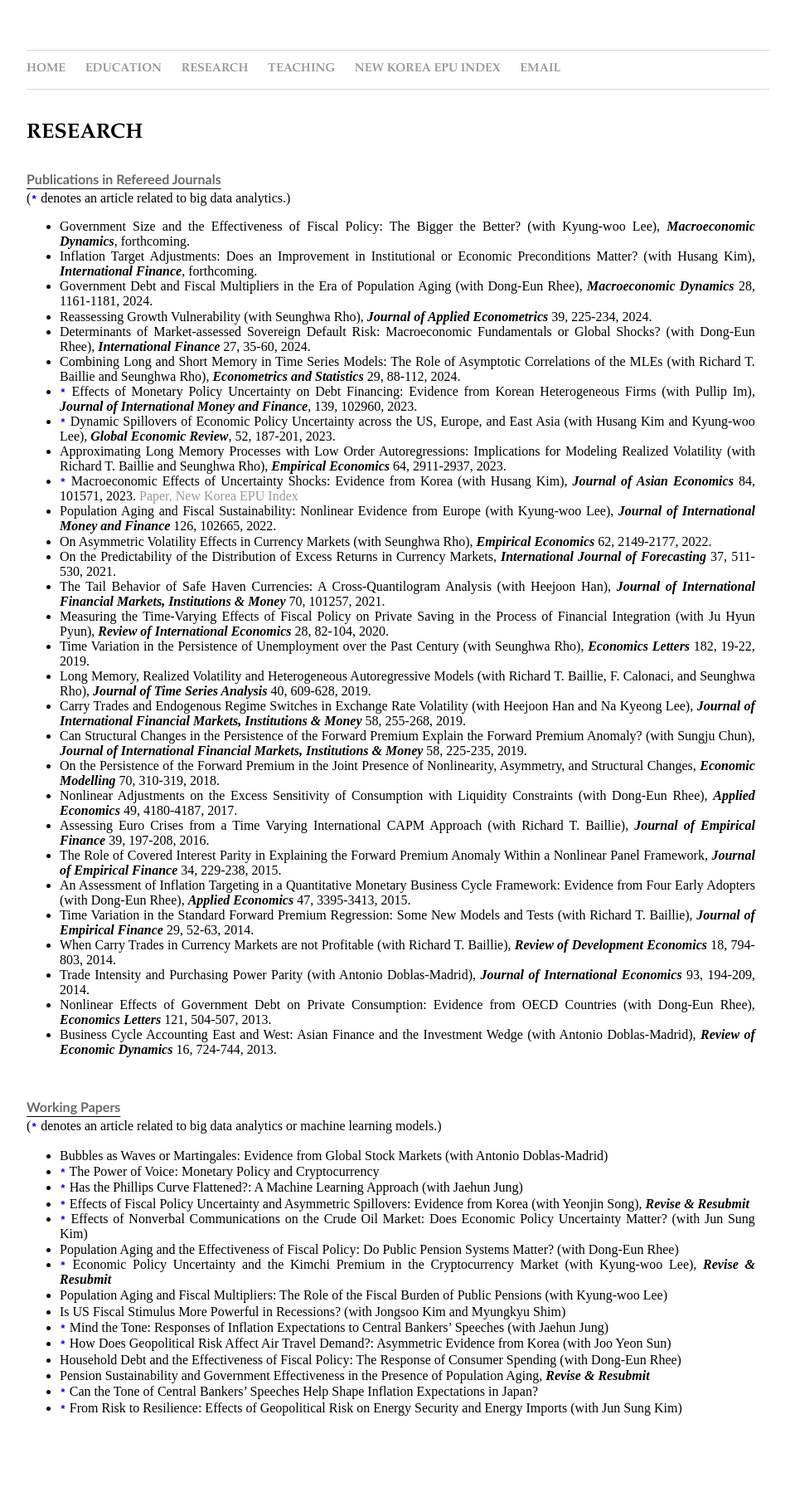
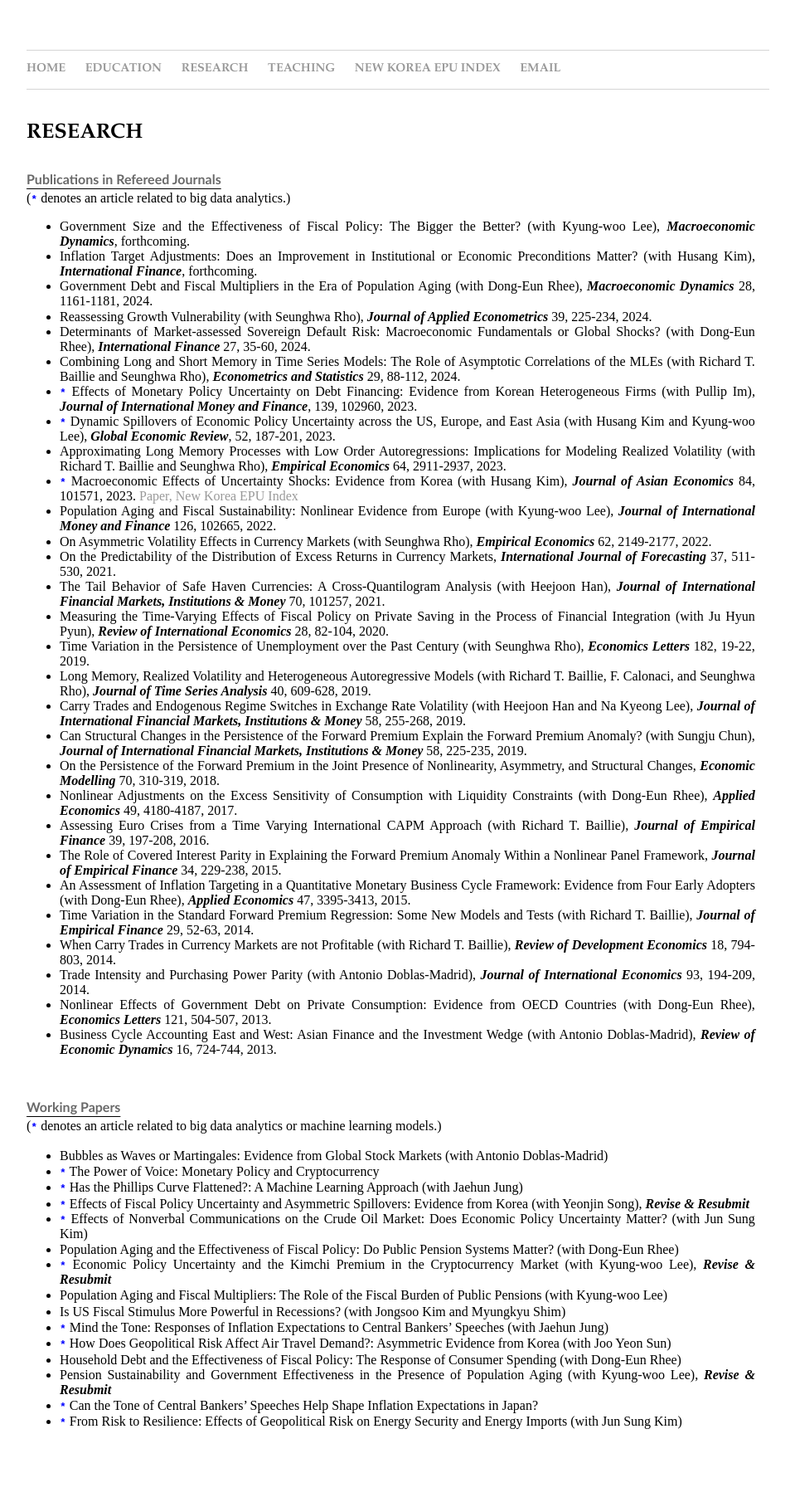
Before and after one commit to dooyeoncho/dooyeoncho.github.io, a Jekyll site: the page built from pages/research.html, in a window 1280 px wide. Shown: the whole page at 83% size, without its empty margins (160-1119 px from the left). Built offline with Jekyll 4.4.1, drawn with Linux system fonts in a browser that asks for light colours.

Commit message:
Update research.html

```diff
--- a/pages/research.html
+++ b/pages/research.html
@@ -71,7 +71,7 @@
 		<span><li><code style="color : blue"><b>*</b></code> Mind the Tone: Responses of Inflation Expectations to Central Bankers’ Speeches (with Jaehun Jung)</li></span>
 		<span><li><code style="color : blue"><b>*</b></code> How Does Geopolitical Risk Affect Air Travel Demand?: Asymmetric Evidence from Korea (with Joo Yeon Sun)</li></span>
 		<span><li>Household Debt and the Effectiveness of Fiscal Policy: The Response of Consumer Spending (with Dong-Eun Rhee)</li></span>
-		<span><li>Pension Sustainability and Government Effectiveness in the Presence of Population Aging, <em property="italic"><b>Revise & Resubmit</b></em></li></span>
+		<span><li>Pension Sustainability and Government Effectiveness in the Presence of Population Aging (with Kyung-woo Lee), <em property="italic"><b>Revise & Resubmit</b></em></li></span>
 		<span><li><code style="color : blue"><b>*</b></code> Can the Tone of Central Bankers’ Speeches Help Shape Inflation Expectations in Japan?</li></span>
 		<span><li><code style="color : blue"><b>*</b></code> From Risk to Resilience: Effects of Geopolitical Risk on Energy Security and Energy Imports (with Jun Sung Kim)</li></span>
 	</ul>
```
